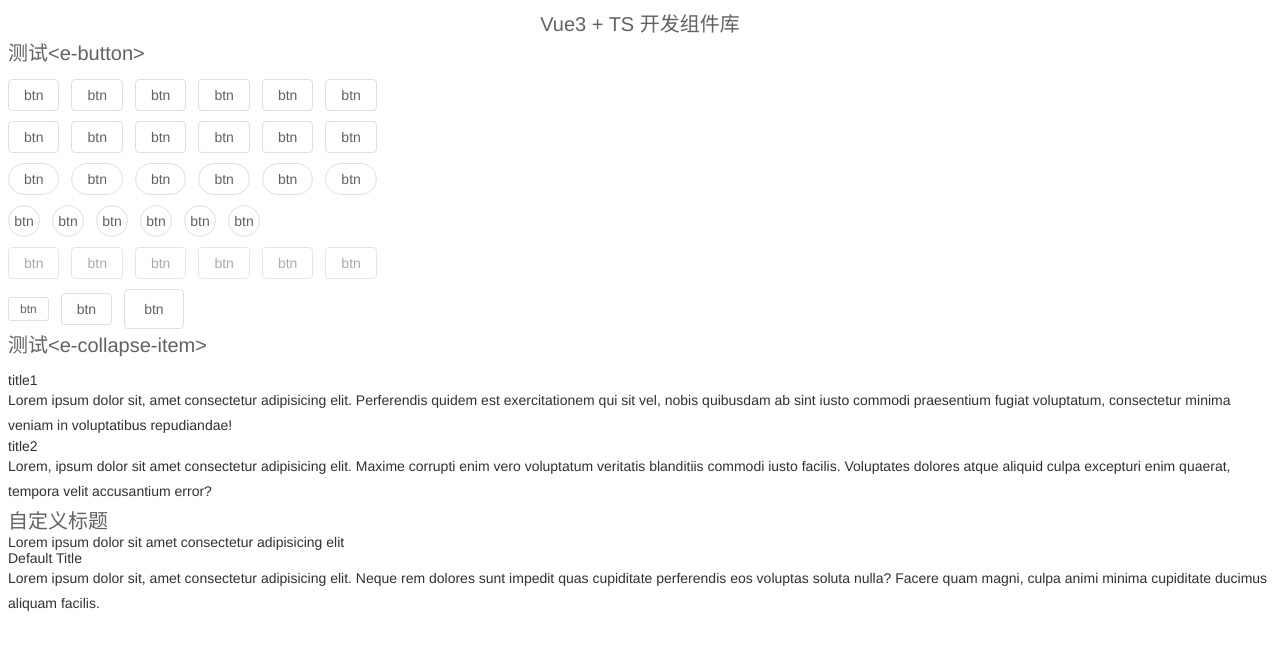
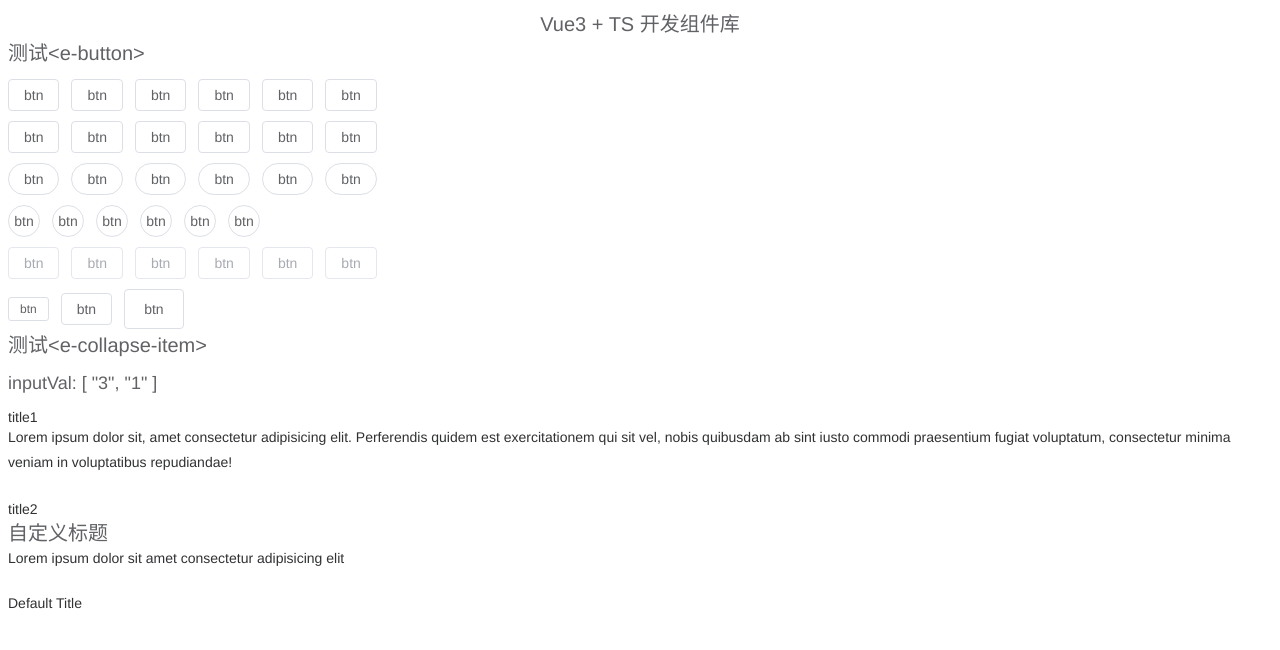
Before and after one commit to ys173711/vue3-element-lib, a Vue app: page / in a window 1280 px wide. Shown: the top 650 px of the page. Built offline with nearby package versions, Linux system fonts and the light colour scheme.

Commit message:
Collapse组件开发

```diff
--- a/src/components/Button/E-Test.vue
+++ b/src/components/Button/E-Test.vue
@@ -4,7 +4,7 @@ import EButton from '@/components/Button/E-Button.vue'
 import type { ButtonInstanceInterf } from '@/components/Button/types'
 
 const buttonRef = ref<ButtonInstanceInterf>()
-console.log('buttonRef: ', buttonRef.value?.el)
+// console.log('buttonRef: ', buttonRef.value?.el)
 onMounted(() => {
   // console.log('onMounted, buttonRef: ', buttonRef.value?.el)
 })
--- a/src/components/Collapse/E-Collapse-Item.vue
+++ b/src/components/Collapse/E-Collapse-Item.vue
@@ -1,13 +1,20 @@
 <script lang='ts' setup>
-import { ref } from 'vue'
+import { computed, inject,  } from 'vue'
 import type { CollapseItemProps } from './types'
+import { collapseContextKey } from './types'
 
 defineOptions({name: 'ECollapseItem'})
-withDefaults(defineProps<CollapseItemProps>(), {
+const props = withDefaults(defineProps<CollapseItemProps>(), {
   title: 'Default Title',
 })
 
-const msg = ref('test')
+const collapseContext = inject(collapseContextKey)
+const isActive = computed(() => collapseContext?.activeNames.value.includes(props.name)
+)
+const handleClick = () => {
+  if (props.disabled) return
+  collapseContext?.handleItemClick(props.name)
+}
 </script>
 
 <template>
@@ -17,10 +24,10 @@ const msg = ref('test')
       'is-disabled': disabled,
     }"
   >
-    <div class="e-collapse-item__header">
+    <div class="e-collapse-item__title" @click="handleClick">
       <slot name="title">{{ title }}</slot>
     </div>
-    <div class="e-collapse-item__main">
+    <div class="e-collapse-item__content" v-show="isActive">
       <slot></slot>
     </div>
   </div>
--- a/src/components/Collapse/E-Collapse.vue
+++ b/src/components/Collapse/E-Collapse.vue
@@ -1,27 +1,23 @@
 <script lang='ts' setup>
-import { ref } from 'vue'
-import type { NameTyp } from './types'
+import type { CollapseProps, CollapseEmits, NameTyp, } from './types'
+import { useCollapse } from './useCollapse'
 
-defineOptions({name: 'ECollapse'})
+defineOptions({ name: 'ECollapse' })
+const props = defineProps<CollapseProps>()
+defineEmits<CollapseEmits>()
 
-// 保存<CollapseItem>的展开状态
-const activeNames = ref<NameTyp[]>([])
-const handleItemClick = (name: NameTyp) => {
-  const index = activeNames.value.indexOf(name)
-  if (index === -1) {
-    activeNames.value.push(name)
-  } else {
-    activeNames.value.splice(index, 1)
-  }
-}
+// 保存<CollapseItem>的展开状态, 用于控制展开/收起, 手风琴模式
+const activeNames = defineModel<NameTyp[]>({ default: [] })
+useCollapse(activeNames, props);
+
+
+
 </script>
 
 <template>
-  <div>
+  <div class="e-collapse">
     <slot></slot>
   </div>
 </template>
 
-<style scoped>
-
-</style>
+<style scoped></style>
--- a/src/components/Collapse/E-Test.vue
+++ b/src/components/Collapse/E-Test.vue
@@ -1,18 +1,32 @@
 <script lang='ts' setup>
 import { ref } from 'vue'
 import ECollapseItem from './E-Collapse-Item.vue'
+import ECollapse from './E-Collapse.vue'
 
 const msg = ref('测试<e-collapse-item>')
+
+const inputVal = ref(['2'])
+setTimeout(() => {
+  inputVal.value = ['3', '1']
+}, 2000)
+
 </script>
 
 <template>
   <div>
     <h1>{{ msg }}</h1>
+    <h2>inputVal: {{ inputVal }}</h2>
+    <!-- <ECollapse v-model="inputVal" accordion> -->
+    <ECollapse v-model="inputVal">
       <ECollapseItem name="1" title="title1">
-      <p>Lorem ipsum dolor sit, amet consectetur adipisicing elit. Perferendis quidem est exercitationem qui sit vel, nobis quibusdam ab sint iusto commodi praesentium fugiat voluptatum, consectetur minima veniam in voluptatibus repudiandae!</p>
+        <p>Lorem ipsum dolor sit, amet consectetur adipisicing elit. Perferendis quidem est exercitationem qui sit vel,
+          nobis quibusdam ab sint iusto commodi praesentium fugiat voluptatum, consectetur minima veniam in voluptatibus
+          repudiandae!</p>
       </ECollapseItem>
       <ECollapseItem name="2" title="title2">
-      <p>Lorem, ipsum dolor sit amet consectetur adipisicing elit. Maxime corrupti enim vero voluptatum veritatis blanditiis commodi iusto facilis. Voluptates dolores atque aliquid culpa excepturi enim quaerat, tempora velit accusantium error?</p>
+        <p>Lorem, ipsum dolor sit amet consectetur adipisicing elit. Maxime corrupti enim vero voluptatum veritatis
+          blanditiis commodi iusto facilis. Voluptates dolores atque aliquid culpa excepturi enim quaerat, tempora velit
+          accusantium error?</p>
       </ECollapseItem>
       <ECollapseItem name="3" title="title3">
         <template #title>
@@ -23,11 +37,12 @@ const msg = ref('测试<e-collapse-item>')
         </template>
       </ECollapseItem>
       <ECollapseItem name="4" disabled>
-      <p>Lorem ipsum dolor sit, amet consectetur adipisicing elit. Neque rem dolores sunt impedit quas cupiditate perferendis eos voluptas soluta nulla? Facere quam magni, culpa animi minima cupiditate ducimus aliquam facilis.</p>
+        <p>Lorem ipsum dolor sit, amet consectetur adipisicing elit. Neque rem dolores sunt impedit quas cupiditate
+          perferendis eos voluptas soluta nulla? Facere quam magni, culpa animi minima cupiditate ducimus aliquam facilis.
+        </p>
       </ECollapseItem>
+    </ECollapse>
   </div>
 </template>
 
-<style scoped>
-
-</style>
+<style scoped></style>
--- a/src/components/Collapse/style.css
+++ b/src/components/Collapse/style.css
@@ -0,0 +1,34 @@
+.e-collapse {
+  -e-collapse-border-color: var(-e-border-color-lighter);
+  -e-collapse-header-height: 48px;
+  -e-collapse-header-bg-color: var(-e-fill-color-blank);
+  -e-collapse-header-text-color: var(-e-text-color-primary);
+  -e-collapse-header-font-size: 13px;
+  -e-collapse-content-bg-color: var(-e-fill-color-blank);
+  -e-collapse-content-font-size: 13px;
+  -e-collapse-content-text-color: var(-e-text-color-primary);
+  border-top: 1px solid var(-e-collapse-border-color);
+  border-bottom: 1px solid var(-e-collapse-border-color);
+}
+
+.e-collapse-item__title {
+  display: flex;
+  align-items: center;
+  height: var(-e-collapse-header-height);
+  line-height: var(-e-collapse-header-height);
+  background-color: var(-e-collapse-header-bg-color);
+  color: var(-e-collapse-header-text-color);
+  cursor: pointer;
+  border-bottom: 1px solid var(-e-collapse-border-color);
+  font-size: var(-e-collapse-header-font-size);
+  font-weight: 500;
+  transition: border-bottom-color var(-e-transition-duration);
+  outline: none;
+}
+
+.e-collapse-item__content {
+  padding-bottom: 25px;
+  font-size: var(-e-collapse-content-font-size);
+  color: var(-e-collapse-content-text-color);
+  line-height: 1.7692307692;
+}
--- a/src/components/Collapse/types.ts
+++ b/src/components/Collapse/types.ts
@@ -11,8 +11,17 @@ export type NameTyp = CollapseItemProps['name']
 
 // <ECollapse>通过slot传给<ECollapseItem>的ctx
 export interface CollapseContext<T> {
-  activeName: Ref<T>[];
+  activeNames: Ref<T[]>;
   handleItemClick: (name: T) => void;
 }
-export const collapseContextKey: InjectionKey<CollapseContext<NameTyp>> = Symbol("ECollapseContext");
-// : InjectionKey<CollapseContext<string | number>>
+export const collapseContextKey = Symbol("ECollapseContext") as InjectionKey<CollapseContext<NameTyp>>;
+
+// <ECollapse>的props
+export interface CollapseProps {
+  modelValue: NameTyp[];
+  accordion?: boolean;
+}
+export interface CollapseEmits {
+  (e: 'update:modelValue', val: NameTyp[]): void;
+  (e: 'change', val: NameTyp[]): void;
+}
--- /dev/null
+++ b/src/components/Collapse/useCollapse.ts
@@ -0,0 +1,33 @@
+import { provide, ModelRef } from "vue";
+import { collapseContextKey } from "./types";
+import type { CollapseProps, NameTyp } from "./types";
+
+export function useCollapse(
+  activeNames: ModelRef<NameTyp[]>,
+  props: CollapseProps
+) {
+  if (props.accordion && activeNames.value.length > 1) {
+    console.warn(
+      "accordion mode, <ECollapse> modelValue can only have one value"
+    );
+  }
+  let handleItemClick = props.accordion ? (name: NameTyp) => {
+    activeNames.value = activeNames.value[0] === name ? [] : [name];
+  } : (name: NameTyp) => {
+    const index = activeNames.value.indexOf(name);
+    if (index === -1) {
+      activeNames.value.push(name);
+    } else {
+      activeNames.value.splice(index, 1);
+    }
+  };
+
+  provide(collapseContextKey, {
+    activeNames,
+    handleItemClick,
+  });
+
+  return {
+    handleItemClick,
+  };
+}
--- a/src/styles/index.css
+++ b/src/styles/index.css
@@ -4,3 +4,4 @@
 
 /* component styles */
 @import '@/components/Button/style.css';
+@import '@/components/Collapse/style.css';
```
Lines whose indentation alone changed are shown as unchanged.
